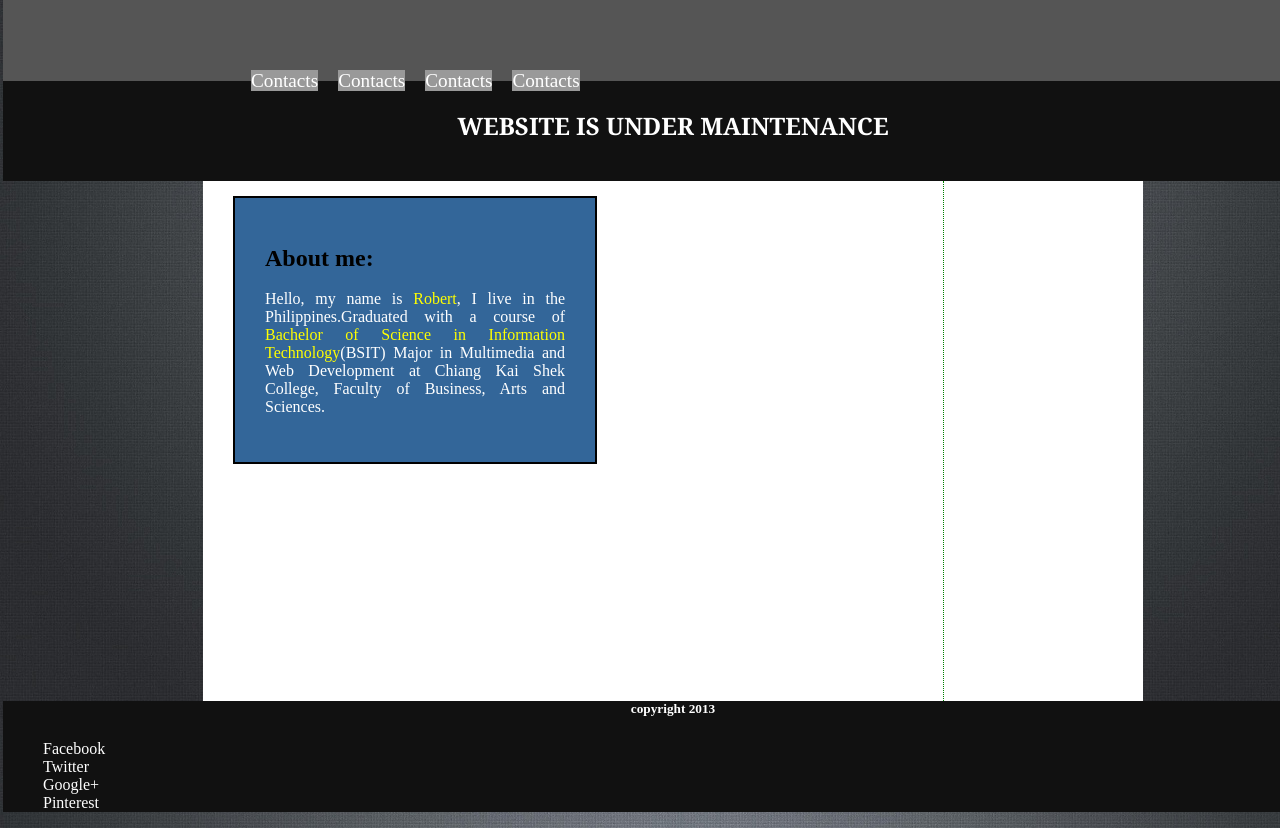
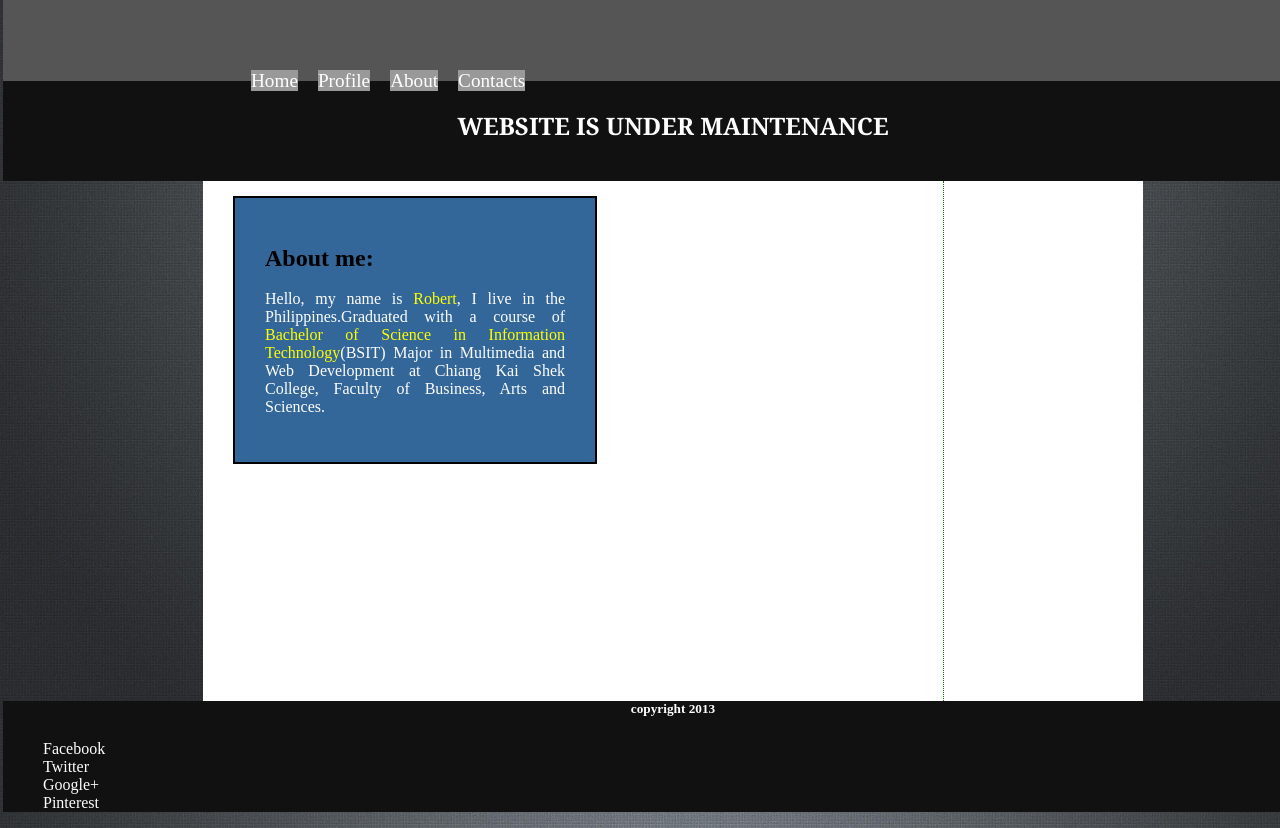
Before and after one commit to robchun/hack.website, a plain HTML site: page index.html in a window 1280 px wide. Shown: the part 49-877 px from the top of the page. Drawn offline with Linux system fonts and the light colour scheme.

Commit message:
fix the menu button

```diff
--- a/index.html
+++ b/index.html
@@ -17,9 +17,9 @@
 <input type="submit" value="search">
 </form>
 <ul>
-<li><a class="menu" href="http://www.google.com" target="_blank">Contacts</a></li>
-<li><a class="menu" href="http://www.google.com" target="_blank">Contacts</a></li>
-<li><a class="menu" href="http://www.google.com" target="_blank">Contacts</a></li>
+<li><a class="menu" href="http://www.google.com" target="_blank">Home</a></li>
+<li><a class="menu" href="http://www.google.com" target="_blank">Profile</a></li>
+<li><a class="menu" href="http://www.google.com" target="_blank">About</a></li>
 <li><a class="menu" href="http://www.google.com" target="_blank">Contacts</a></li>
 </ul>
 </div> <!-- header -->
```
